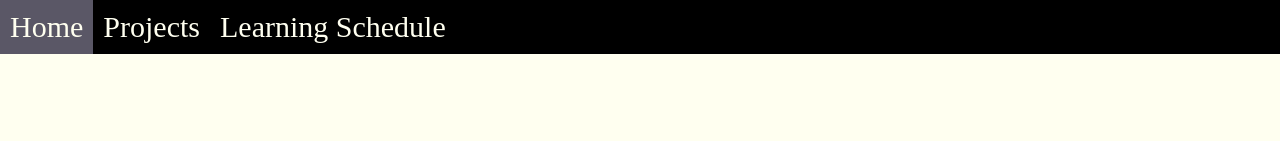
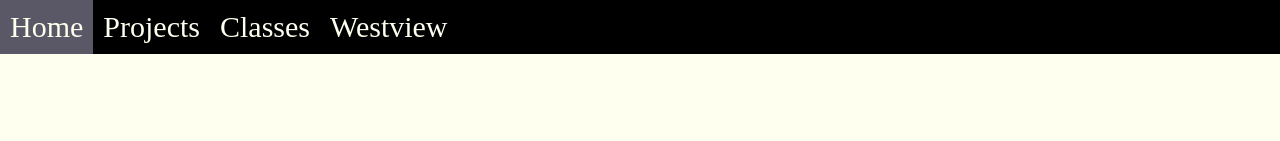
Before and after one commit to WVCS/index-JacobDLR, a plain HTML site: page index.html in a window 1280 px wide. Shown: the top 141 px of the page. Drawn offline with Linux system fonts and the light colour scheme.

Commit message:
Update index.html

```diff
--- a/index.html
+++ b/index.html
@@ -10,7 +10,8 @@
   <nav>
     <li><a href="index.html"> Home </a></li>
     <li><a href="page2.html"> Projects </a></li>
-    <li><a href="https://www.powayusd.com/en-US/Schools/HS/WVHS/Calendars/Schedules/Bell-Schedule"> Learning Schedule </a></li>
+    <li><a href="page3.html"> Classes </a></li>
+    <li><a href="https://www.powayusd.com/en-US/Schools/HS/WVHS/HOME"> Westview </a></li>
   </nav>
   <center>
   <h1> Jacob's Website </h1>
```
